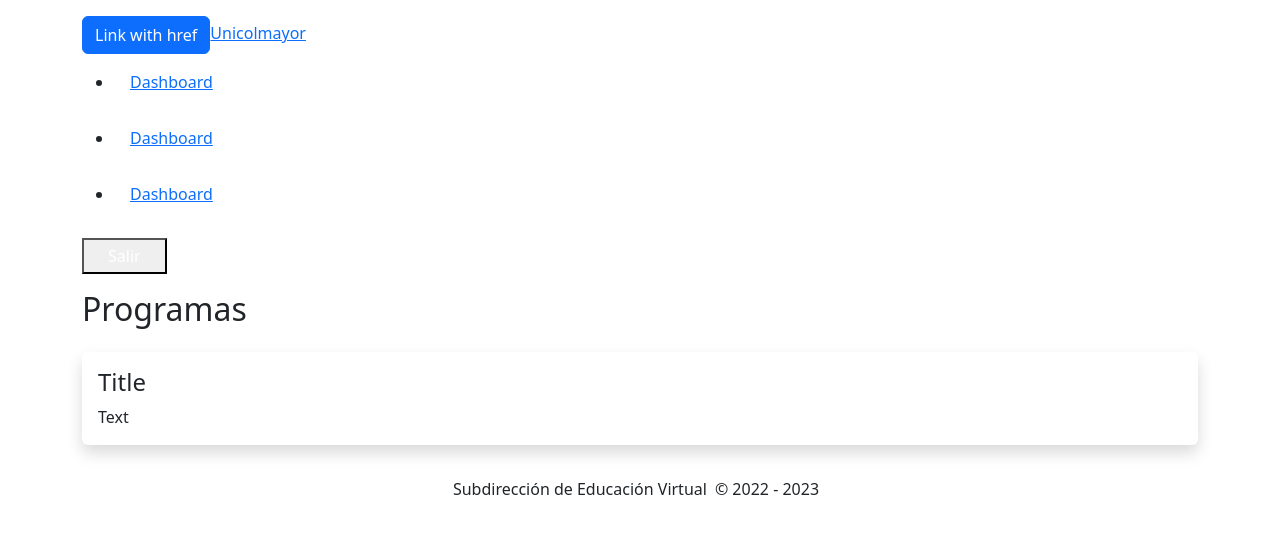
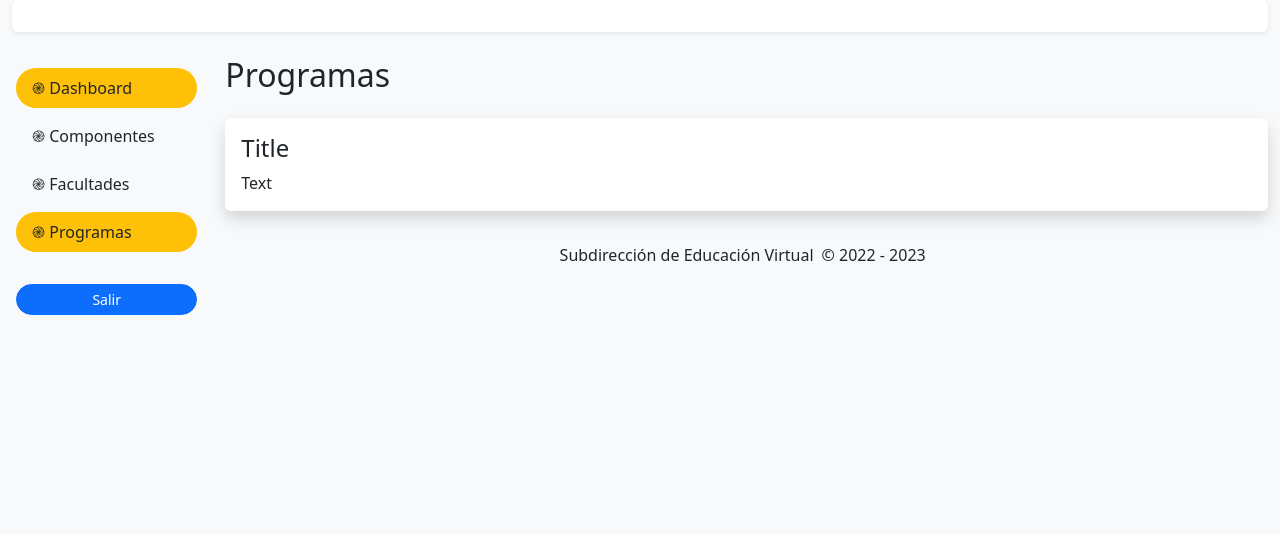
Before and after one commit to ollorente/sev-unicolmayor-componentes, a Vue app: page /admin/programas in a window 1280 px wide. Shown: the top 534 px of the page. Built offline with nearby package versions, Linux system fonts and the light colour scheme; no server answers; sample sign-in values are in the browser's storage.

Commit message:
Ajustando diseño

```diff
--- a/src/layouts/admin.vue
+++ b/src/layouts/admin.vue
@@ -1,10 +1,93 @@
 <script setup lang="ts">
+import { useRouter } from "vue-router"
+import { signOut } from "firebase/auth"
+import { auth } from "../utils/firebase"
 import ClientFooter from "./../components/Client/Footer.vue"
 import ClientHeader from "./../components/Client/Header.vue"
+
+const router = useRouter()
+
+const links = [
+  {
+    icon: "֎",
+    title: "Dashboard",
+    url: "/admin"
+  },
+  {
+    icon: "֎",
+    title: "Componentes",
+    url: "/admin/componentes"
+  },
+  {
+    icon: "֎",
+    title: "Facultades",
+    url: "/admin/facultades"
+  },
+  {
+    icon: "֎",
+    title: "Programas",
+    url: "/admin/programas"
+  },
+]
+
+const logout = async () => {
+  await signOut(auth)
+    .then(() => {
+      router.push({ name: "Login" })
+    })
+    .catch((error) => {
+      console.log(error)
+    })
+}
 </script>
 
 <template>
-  <div class="w-100 h-100">
+  <div class="bg-light overflow-auto" style="height: 100dvh">
+    <div class="container-fluid">
+      <div class="row">
+
+        <div class="col-12">
+          <div class="d-none d-lg-block card border-0 shadow-sm mb-4 p-3 pb-3 fw-bold fs-1 text-white"></div>
+        </div>
+
+        <nav class="navbar navbar-expand-lg col-lg-2 align-items-start">
+          <div class="w-100 flex-lg-column mb-3">
+            <button type="button" class="navbar-toggler" data-bs-toggle="offcanvas" data-bs-target="#asideMenu">
+              <span class="navbar-toggler-icon"></span>
+            </button>
+            <h5 class="offcanvas-title fs-2 text-primary text-uppercase d-md-none">Programas virtuales</h5>
+
+            <section id="asideMenu" class="offcanvas offcanvas-start" tabindex="-1">
+              <div class="offcanvas-header" data-bs-theme="black">
+                <h5 class="offcanvas-title">Programas virtuales</h5>
+                <button type="button" class="btn-close" aria-label="Close" data-bs-dismiss="offcanvas"></button>
+              </div>
+              <div class="offcanvas-body d-flex flex-column justify-content-between px-0">
+                <ul class="nav flex-column">
+                  <li v-for="(link, index) in links" :key="index" class="nav-item my-1 px-3 py-0">
+                    <router-link :to="link.url" class="nav-link text-dark rounded-pill" :class="$route.path.includes(link.url) ? 'bg-warning' : ''">{{ link.icon ? link.icon : '&#9733' }} {{ link.title }}</router-link>
+                  </li>
+                </ul>
+                <ul class="nav py-4">
+                  <li class="w-100 nav-item p-3 py-1 text-center d-grid gap-2">
+                    <button class="btn btn-primary btn-sm rounded-pill" @click="logout">Salir</button>
+                  </li>
+                </ul>
+              </div>
+            </section>
+          </div>
+        </nav>
+
+        <div class="col-12 col-lg-10">
+
+          <slot></slot>
+
+          <ClientFooter></ClientFooter>
+        </div>
+      </div>
+    </div>
+  </div>
+  <div class="w-100 h-100 d-none">
     <ClientHeader />
 
     <main class="container mx-auto">
@@ -15,4 +98,37 @@ import ClientHeader from "./../components/Client/Header.vue"
   </div>
 </template>
 
-<style scoped></style>
+<style scoped>
+.nav-link:hover, button:hover {
+  opacity: 0.6;
+  background-color: #ffc107;
+}
+
+nav,
+.offcanvas {
+  background-color: #f8f9fa;
+}
+
+.navbar-toggler {
+  border: none;
+}
+
+.navbar-toggler:focus {
+  outline: none;
+  box-shadow: none;
+}
+
+main {
+  min-height: calc(100vh - 6rem);
+}
+
+@media(max-width: 768px) {
+  .navbar-nav>li:hover {
+    background-color: #dbdbdb;
+  }
+
+  main {
+    min-height: calc(100vh - 17rem);
+  }
+}
+</style>
```
